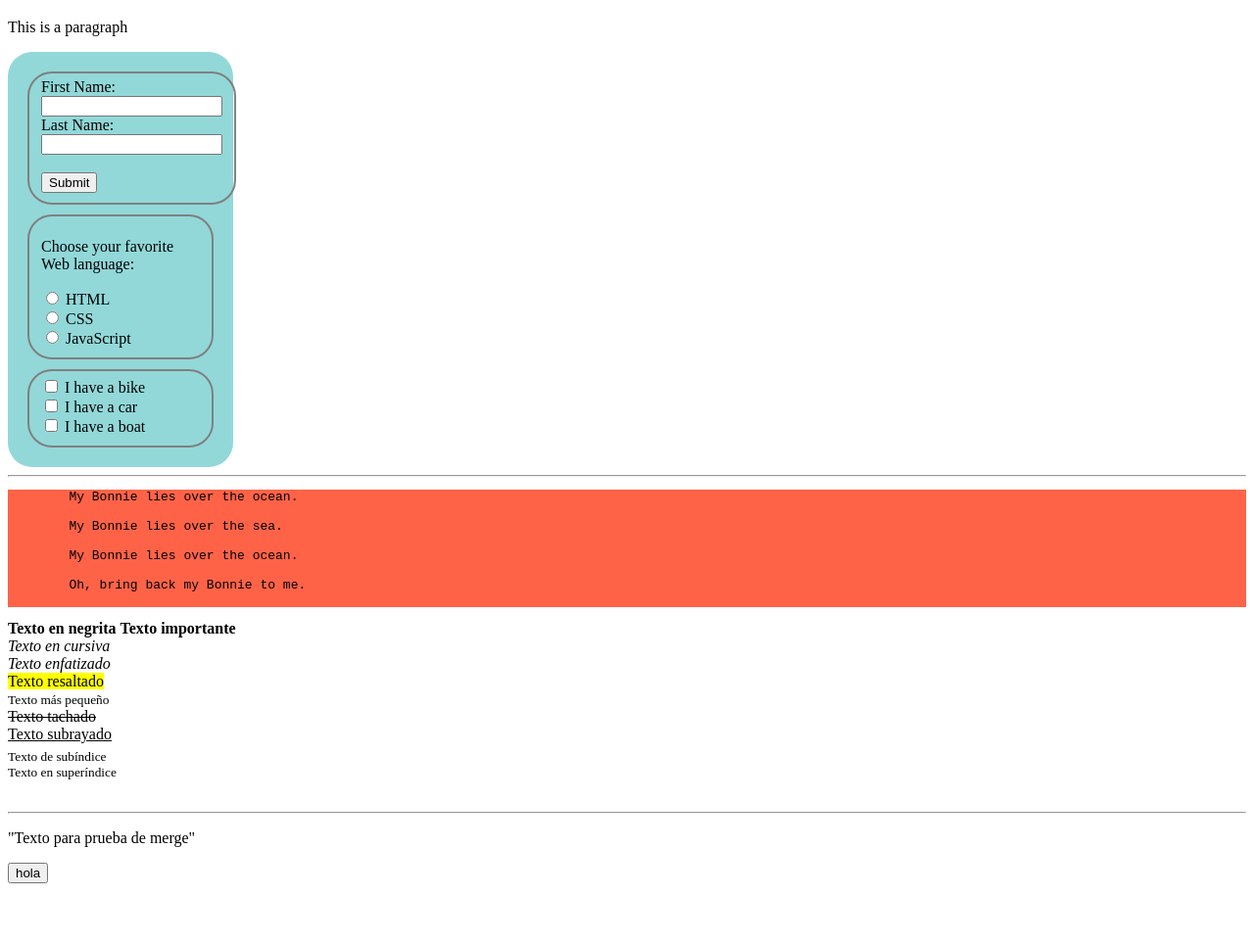
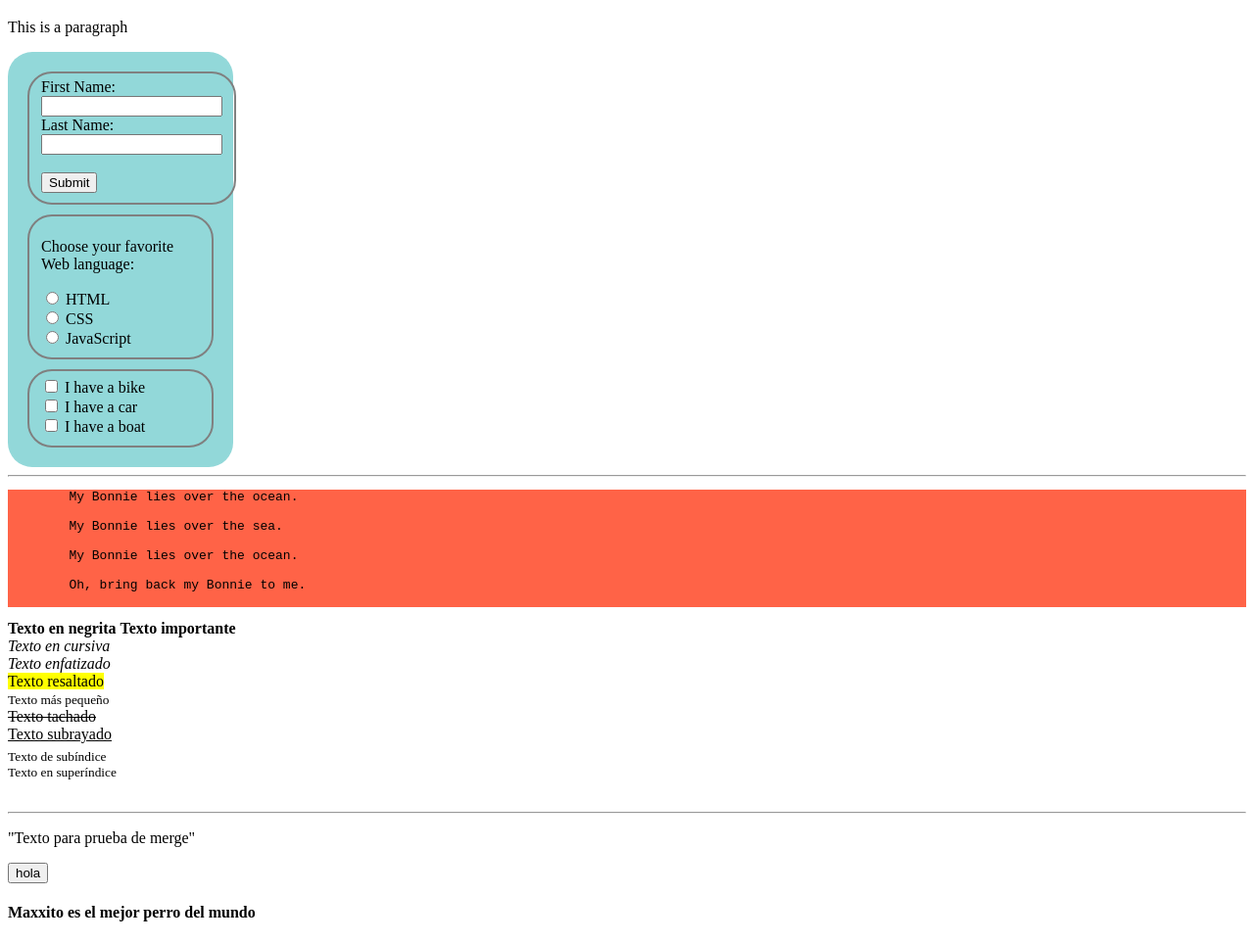
Before and after one commit to SantiMancera98/hello-world, a plain HTML site: page index.html in a window 1280 px wide. Shown: the part 61-1024 px from the top of the page at 98% size. Before the commit the page ends 971 px from the top, so only its background shows below. Drawn offline with Linux system fonts and the light colour scheme.

Commit message:
First commit to maxx

```diff
--- a/index.html
+++ b/index.html
@@ -62,5 +62,6 @@
       <br><hr>
       <p>"Texto para prueba de merge"</p>
       <button>hola</button>
+      <h4>Maxxito es el mejor perro del mundo</h4>
 </body>
 </html>
```
